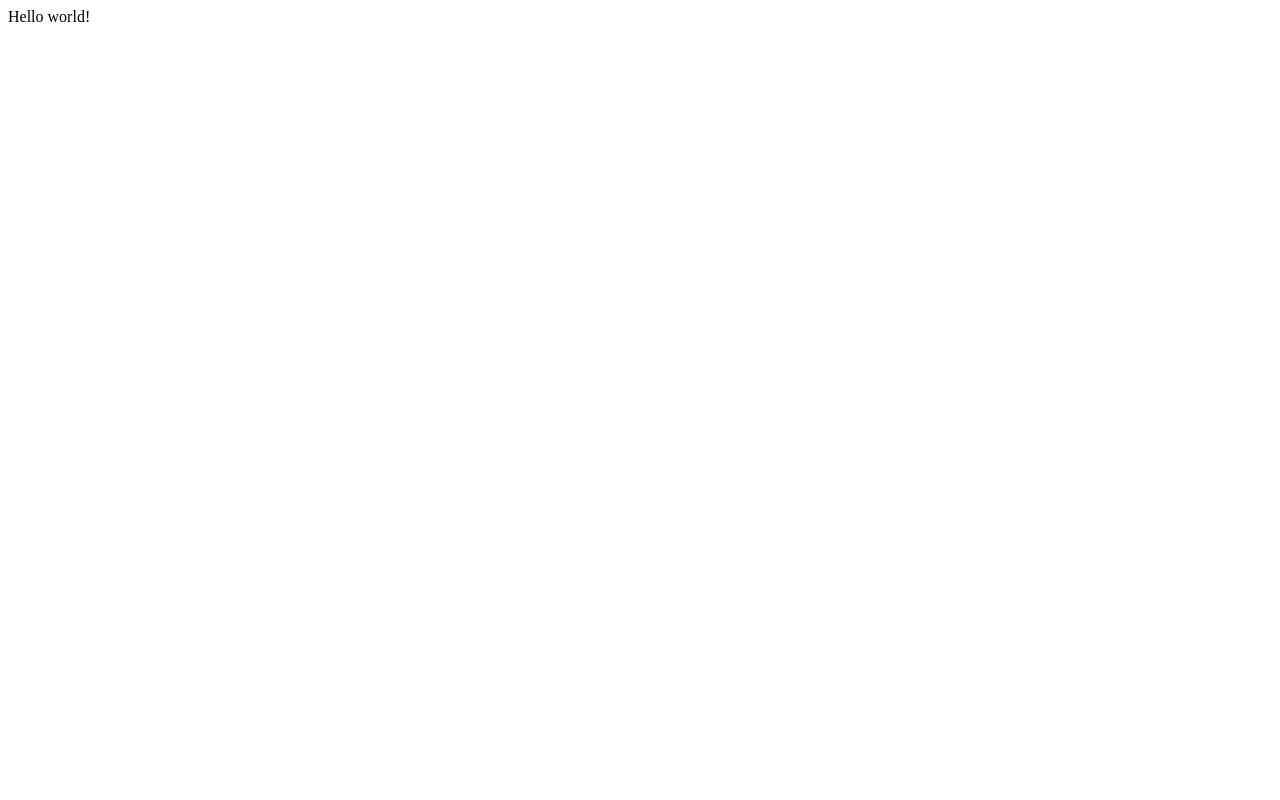
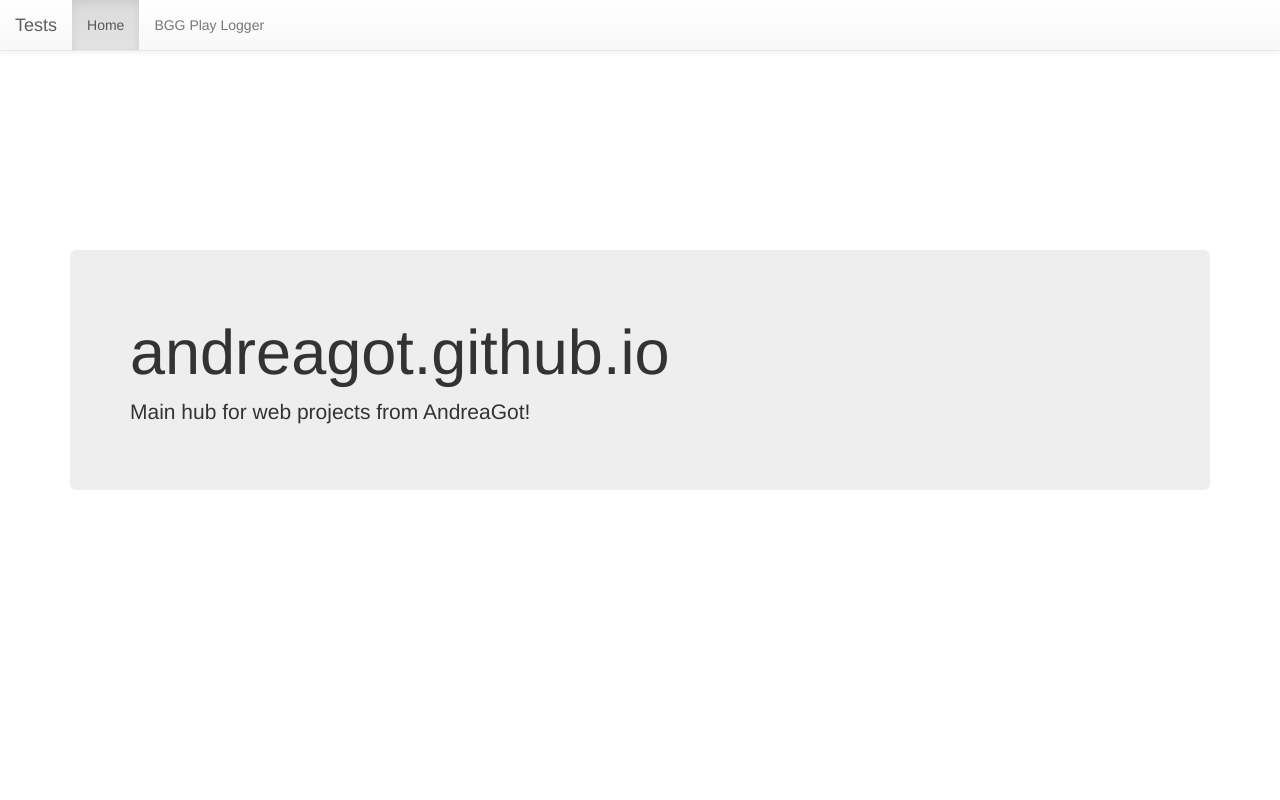
Before and after one commit to AndreaGot/AndreaGot.github.io, a plain HTML site: page index.html in a window 1280 px wide. Drawn offline with nearby package versions, Linux system fonts and the light colour scheme.

Commit message:
new homepage

```diff
--- a/index.html
+++ b/index.html
@@ -1 +1,28 @@
-Hello world!
+<html>
+<head>
+<title>BGG Play Logger</title>
+<script src="http://code.jquery.com/jquery-3.2.1.min.js" integrity="sha256-hwg4gsxgFZhOsEEamdOYGBf13FyQuiTwlAQgxVSNgt4=" crossorigin="anonymous"></script>
+
+<script src="./js/bgg-play-logger-logic.js"></script>
+<link rel="stylesheet" href="https://maxcdn.bootstrapcdn.com/bootstrap/3.3.7/css/bootstrap.min.css" integrity="sha384-BVYiiSIFeK1dGmJRAkycuHAHRg32OmUcww7on3RYdg4Va+PmSTsz/K68vbdEjh4u" crossorigin="anonymous">
+<link rel="stylesheet" href="https://maxcdn.bootstrapcdn.com/bootstrap/3.3.7/css/bootstrap-theme.min.css" integrity="sha384-rHyoN1iRsVXV4nD0JutlnGaslCJuC7uwjduW9SVrLvRYooPp2bWYgmgJQIXwl/Sp" crossorigin="anonymous">
+<script src="https://maxcdn.bootstrapcdn.com/bootstrap/3.3.7/js/bootstrap.min.js" integrity="sha384-Tc5IQib027qvyjSMfHjOMaLkfuWVxZxUPnCJA7l2mCWNIpG9mGCD8wGNIcPD7Txa" crossorigin="anonymous"></script>
+
+
+</head>
+<body>
+	<nav class="navbar navbar-default navbar-fixed-top">
+		<a class="navbar-brand" href="#">Tests</a>
+		<ul class="nav navbar-nav">
+			<li class="active"><a href="#">Home<span class="sr-only">(current)</span></a></li>
+			<li><a href="http://andreagot.github.io/bgg-play-logger">BGG Play Logger</a></li>
+		</ul>
+	</nav>
+	<div class="container" style="margin-top:250px;">
+  <div class="jumbotron">
+    <h1>andreagot.github.io</h1>
+    <p>Main hub for web projects from AndreaGot!</p>
+  </div>
+</div>
+</body>
+</html>
```
